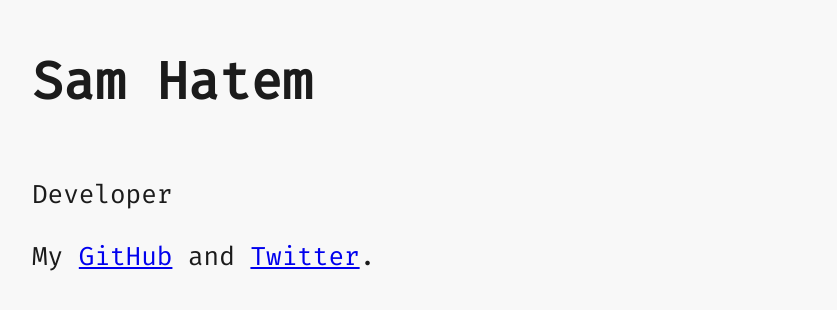
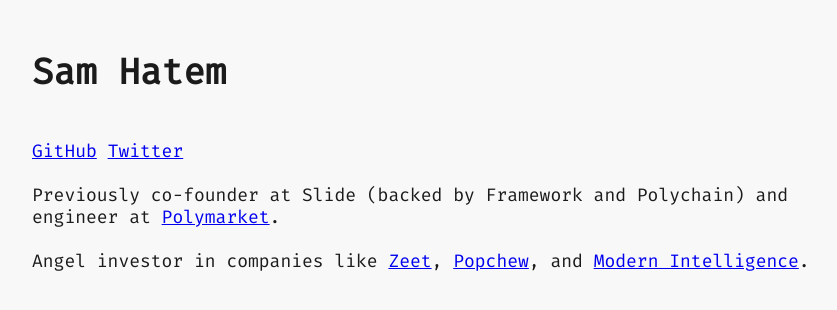
Before and after one commit to samhatem/personal-website, a React (Create React App) app: page / in a window 1280 px wide. Shown: the top 310 px of the page, without its empty margins (18-855 px from the left). Built offline with nearby package versions, Linux system fonts and the light colour scheme.

Commit message:
update content on the site

```diff
--- a/src/App.css
+++ b/src/App.css
@@ -4,7 +4,7 @@
 
 .App-header {
   min-height: 100vh;
-  font-size: calc(10px + 2vmin);
+  font-size: calc(10px + 1vmin);
   color: #1b1b1b;
   margin: 50px;
   white-space: pre-wrap;
--- a/src/App.tsx
+++ b/src/App.tsx
@@ -1,6 +1,16 @@
 import React, { useState, useEffect } from 'react';
 import './App.css';
 import TypingText from './TypingText';
+
+const bio = `
+# Sam Hatem
+
+[GitHub](https://github.com/samhatem) [Twitter](https://twitter.com/sam__hatem)
+
+Previously co-founder at Slide (backed by Framework and Polychain) and engineer at [Polymarket](https://polymarket.com).
+
+Angel investor in companies like [Zeet](https://zeet.co), [Popchew](https://popchew.com), and [Modern Intelligence](https://www.modernintelligence.ai/).
+`;
 
 const App: React.FC = () => {
   const [showText, setShowText] = useState(false);
@@ -9,14 +19,6 @@
     const timer = setTimeout(() => setShowText(true), 1000);
     return () => clearTimeout(timer);
   }, []);
-
-  const bio = `
-  # Sam Hatem
-
-  Developer
-
-  My [GitHub](https://github.com/samhatem) and [Twitter](https://twitter.com/sam__hatem).
-  `;
 
   return (
     <div className="App">
--- a/src/TypingText.tsx
+++ b/src/TypingText.tsx
@@ -8,7 +8,7 @@
 
 const TypingText: React.FC<TypingTextProps> = ({ text }) => {
     const [markdown, setMarkdown] = useState('');
-    const [typedText] = useTypewriter({ words: [text], typeSpeed: 20 });
+    const [typedText] = useTypewriter({ words: [text], typeSpeed: 10 });
 
     useEffect(() => {
         setMarkdown(typedText);
```
